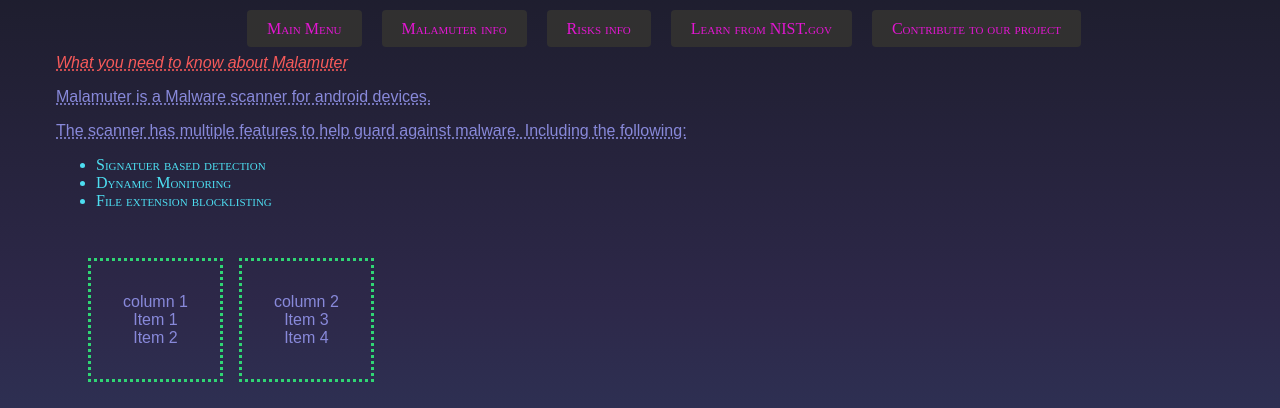
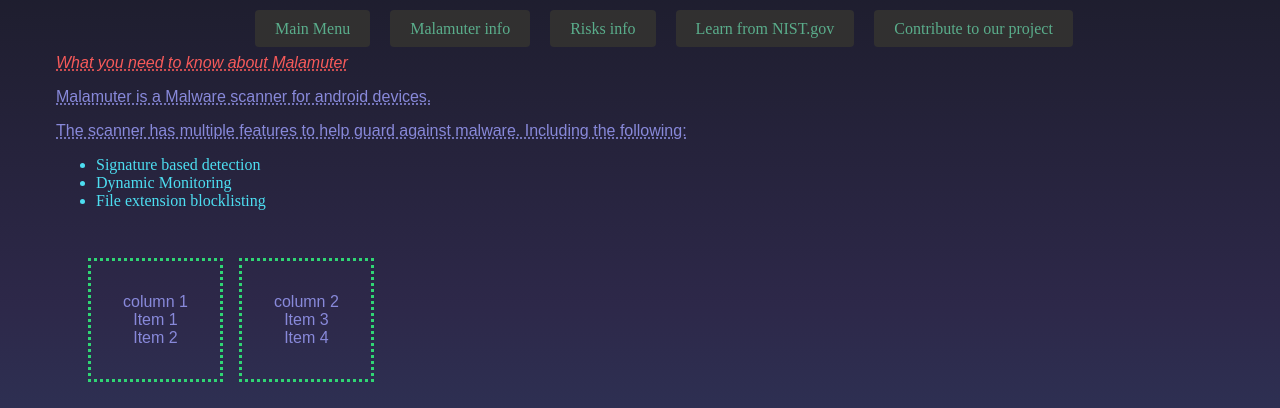
Before and after one commit to p3nguin-NoSQL/CIS-WebDev, a plain HTML site: page malamuterInfo.html in a window 1280 px wide. Shown: the part 113-521 px from the top of the page. Drawn offline with Linux system fonts and the light colour scheme.

Commit message:
Add files via upload

```diff
--- a/malamuterInfo.html
+++ b/malamuterInfo.html
@@ -17,8 +17,10 @@
                 <li><a href="https://p3nguin-nosql.github.io/CIS-WebDev/index.html">Main Menu</a></li>
                 <li><a href="https://p3nguin-nosql.github.io/CIS-WebDev/malamuterInfo.html">Malamuter info</a></li>
                 <li><a href="https://p3nguin-nosql.github.io/CIS-WebDev/risks.html">Risks info</a></li>
+                <!--Link to external site NIST-->
                 <li><a href="https://www.nccoe.nist.gov/publication/1800-4/VolB/" target="_blank">Learn from
                         NIST.gov</a></li>
+                <!--Link to placeholder--><!--Scrolls to github link at the bottom-->
                 <li><a href="#contribute">Contribute to our project</a></li>
 
             </ul>
@@ -30,7 +32,7 @@
         <p>Malamuter is a Malware scanner for android devices.</p>
         <p>The scanner has multiple features to help guard against malware. Including the following:</p>
         <ul>
-            <li>Signatuer based detection</li>
+            <li>Signature based detection</li>
             <li>Dynamic Monitoring</li>
             <li>File extension blocklisting</li>
         </ul>
--- a/myWebsiteMain.css
+++ b/myWebsiteMain.css
@@ -24,8 +24,10 @@
     border-style: dotted;
     border-radius: 10rem;
     text-align: center;
+    font-variant: small-caps;
 }
 
+/*Settings for the menu bar*/
 .nav-menu {
     list-style: none;
     padding: 0;
@@ -45,10 +47,12 @@
     color: white;
     padding: 10px 20px;
     border-radius: 4px;
+    /* Dark grey background. Good contrast for both font and background */
     background-color: #313030;
     transition: background-color 0.3s;
 }
 
+/* Darker background to show which item is being hovered*/
 .nav-menu a:hover {
     background-color: #000000;
 }
@@ -67,19 +71,19 @@
 
 /* Relational Selector child all list items under the ul tag */
 ul>li {
-    font-variant: small-caps;
+    font-variant: normal;
     color: #4ddef1;
 
 }
-
+/*normal link color*/
 a:link {
+    color: #5aad8b;
+}
+/*visited link color*/
+a:visited {
     color: #e216d1;
 }
-
-a:visited {
-    color: #5aad8b;
-}
-
+/*hover link color*/
 a:hover {
     color: #3cff00;
 }
@@ -121,8 +125,8 @@
 /* For mobile devices */
 @media (max-width: 600px) {
     body {
+        /* Reduce padding for small screens */
         padding-left: 1rem;
-        /* Reduce padding for small screens */
     }
 
     /* Vertical menu for mobile */
--- a/page2.css
+++ b/page2.css
@@ -28,6 +28,7 @@
     border-style: dotted;
     border-radius: 10rem;
     text-align: center;
+    font-variant: small-caps;
 }
 
 .nav-menu {
@@ -71,7 +72,7 @@
 
 /* Relational Selector child all list items under the ul tag */
 ul>li {
-    font-variant: small-caps;
+    font-variant: normal;
     color: #4ddef1;
 
 }
@@ -94,11 +95,11 @@
 
 
 a:link {
-    color: #e216d1;
+    color: #5aad8b;
 }
 
 a:visited {
-    color: #5aad8b;
+    color: #e216d1;
 }
 
 a:hover {
```
Also changed, not shown: index.html (+2 -0 lines), risks.html (+2 -0 lines).
